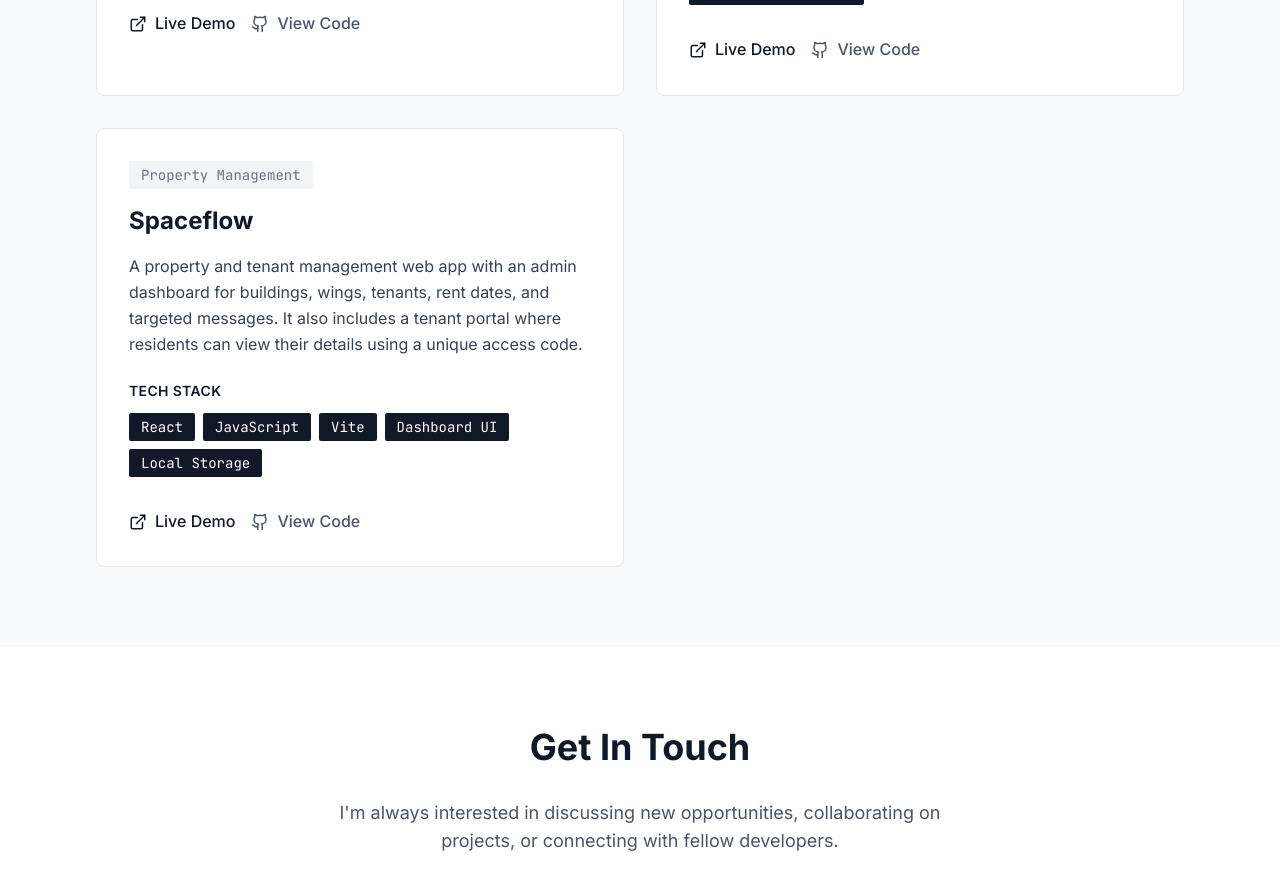
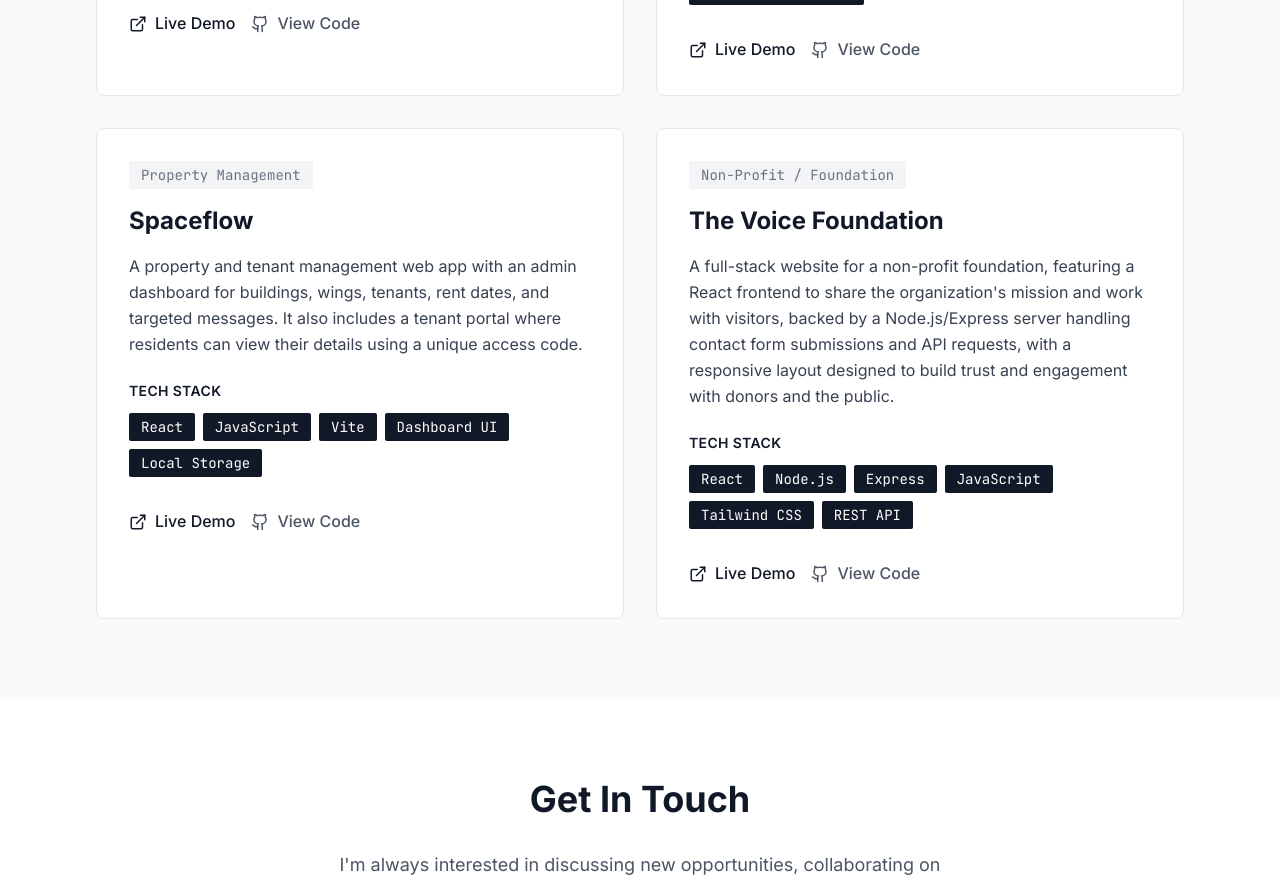
Before and after one commit to EhyJoe/my-portfolio, a React (Vite) app: page / in a window 1280 px wide. Shown: the part 3820-4703 px from the top of the page. Built offline with nearby package versions, Linux system fonts and the light colour scheme.

Commit message:
Add TheVoice

```diff
--- a/src/data/projects.js
+++ b/src/data/projects.js
@@ -63,6 +63,15 @@ export const projects = [
     demoUrl: "#",
     category: "Property Management"
   },
+    {
+    id: 8,
+    title: "The Voice Foundation",
+    description: "A full-stack website for a non-profit foundation, featuring a React frontend to share the organization's mission and work with visitors, backed by a Node.js/Express server handling contact form submissions and API requests, with a responsive layout designed to build trust and engagement with donors and the public.",
+    techStack: ["React", "Node.js", "Express", "JavaScript", "Tailwind CSS", "REST API"],
+    liveUrl: "https://thevoicef.org",
+    demoUrl: "#",
+    category: "Non-Profit / Foundation"
+  },
 ];
 
 export const skills = [
```
